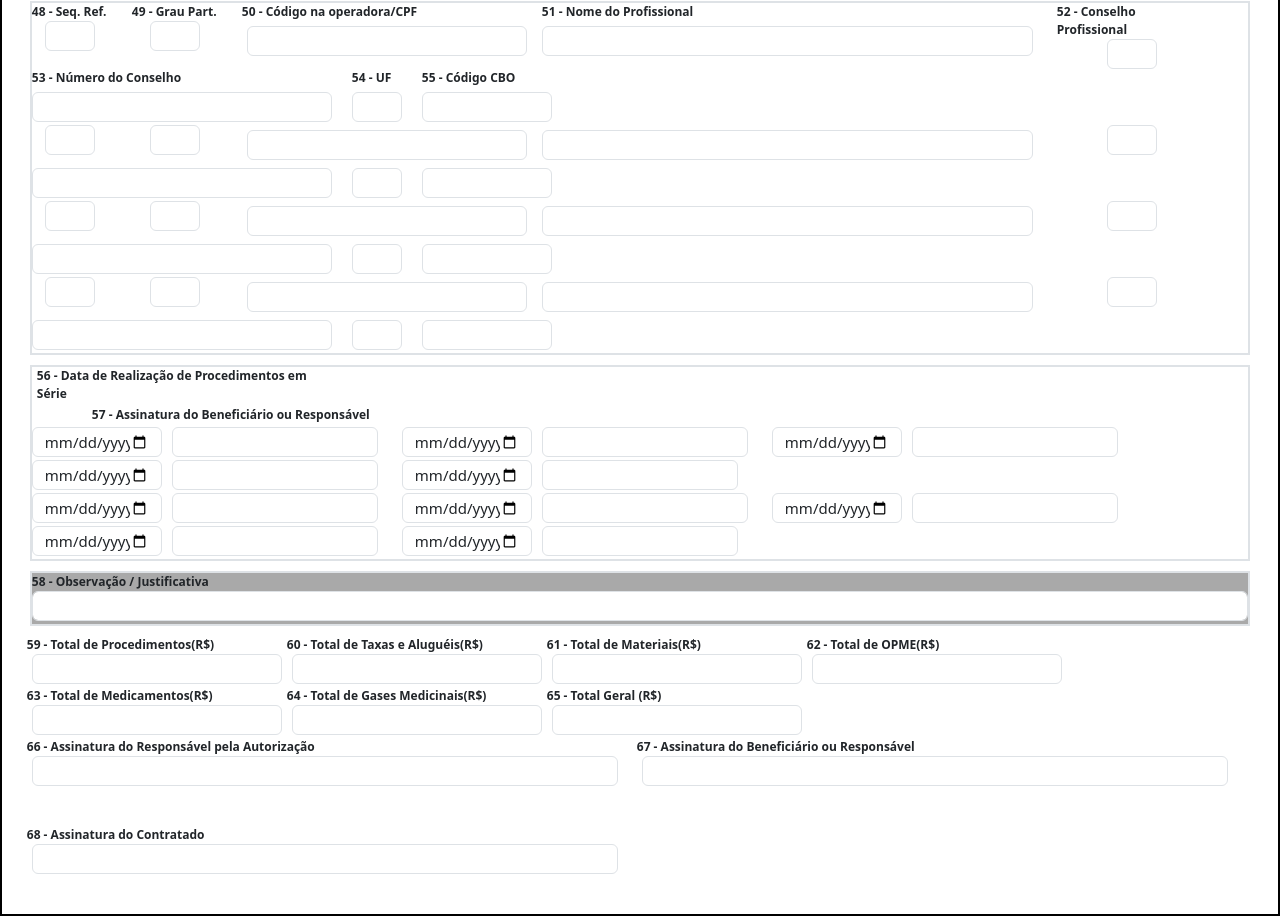
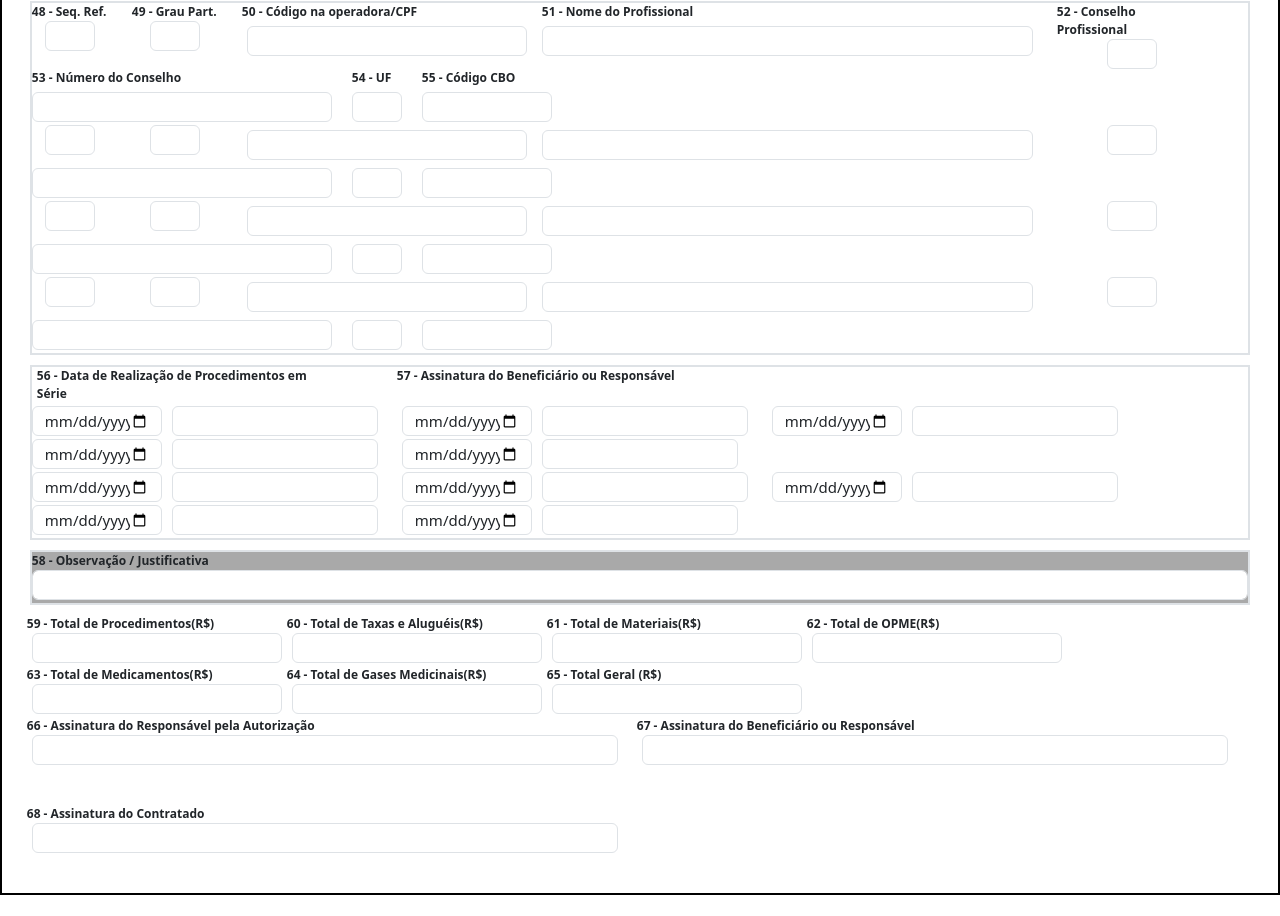
Before and after one commit to joaosousaa/Formulario, a plain HTML site: page index.html in a window 1280 px wide. Shown: the part 1780-2696 px from the top of the page. After the commit the page ends 2675 px from the top, so only its background shows below. Drawn offline with nearby package versions, Linux system fonts and the light colour scheme.

Commit message:
atualização

```diff
--- a/style.css
+++ b/style.css
@@ -52,7 +52,13 @@ p {
     margin-left: 60px;
     margin-bottom: 3px;
 }
+.grid {
+    display: grid;
+    grid-template-columns: 1fr 1fr 1fr 1fr 1fr 1fr 1fr 1fr 1fr 1fr 1fr 1fr;
+    width: 100%;
+    width: 0px;
 
+}
 /*input geral*/
 
 input {
```
